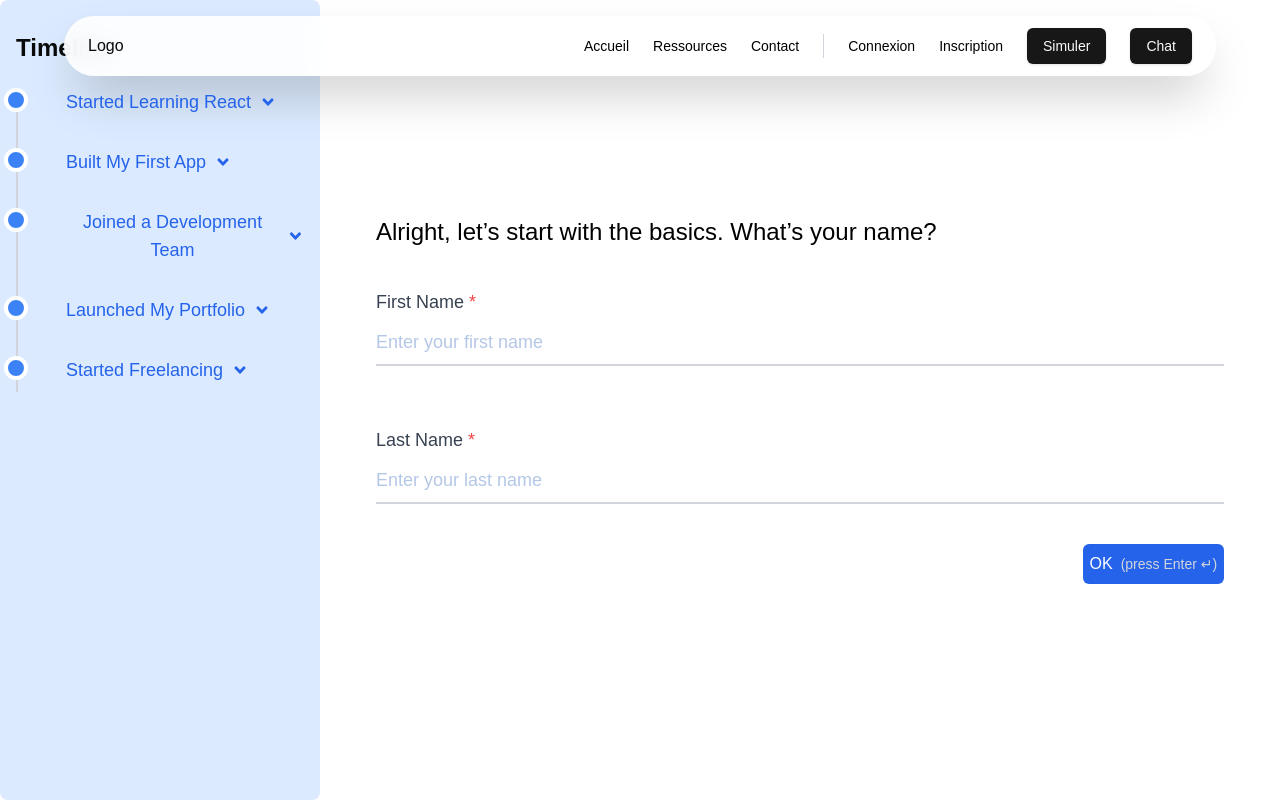
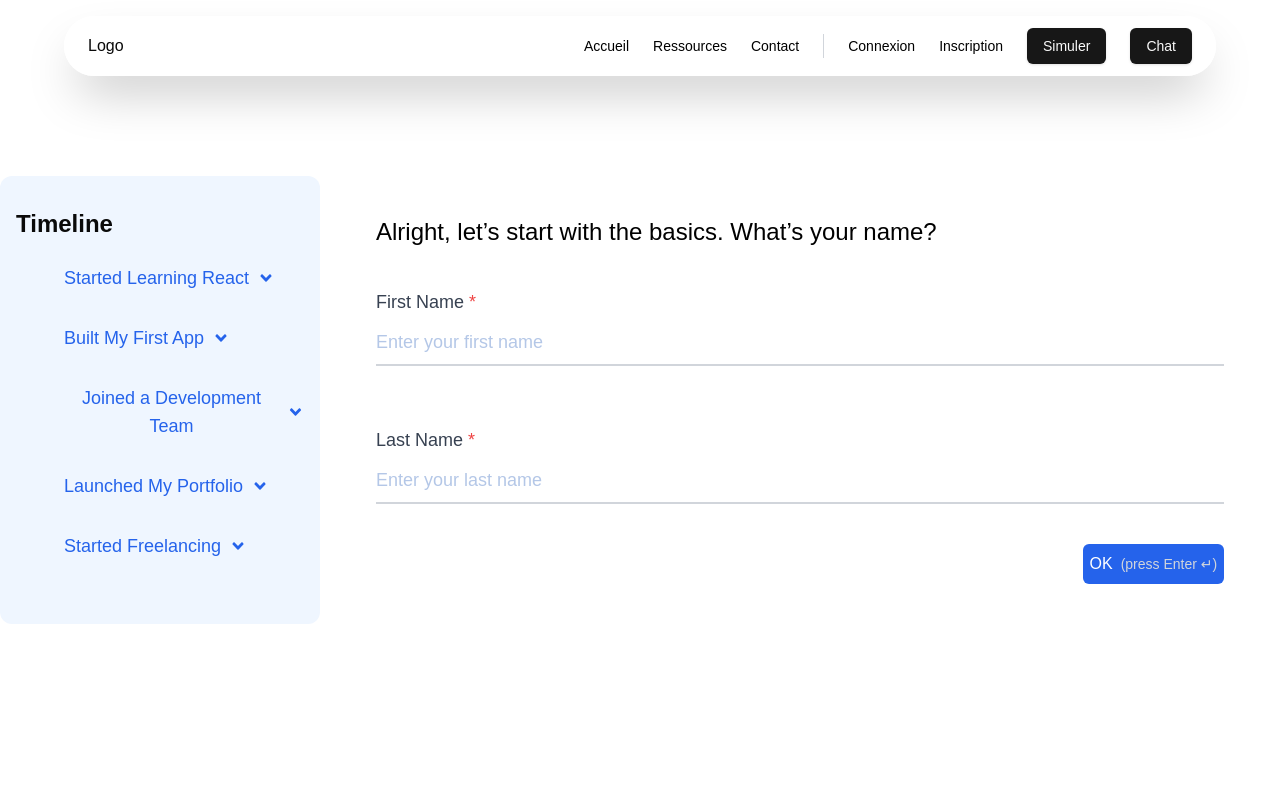
Before and after one commit to Wose4/simpliFisc, a Next.js app: page /questionnaire in a window 1280 px wide. Built offline with nearby package versions, Linux system fonts and the light colour scheme.

Commit message:
Feat: update Timeline from questionnaire

```diff
--- a/package.json
+++ b/package.json
@@ -21,7 +21,7 @@
     "@radix-ui/react-slot": "^1.1.1",
     "@radix-ui/react-switch": "^1.1.2",
     "@radix-ui/react-tooltip": "^1.1.5",
-    "@tabler/icons": "^1.119.0",
+    "@tabler/icons": "^3.24.0",
     "@tabler/icons-react": "^3.24.0",
     "@tsparticles/engine": "^3.7.1",
     "@tsparticles/react": "^3.0.0",
--- a/src/app/questionnaire/page.tsx
+++ b/src/app/questionnaire/page.tsx
@@ -28,6 +28,9 @@ const Questionnaire: React.FC = () => {
       subCategories: [
         { label: "Collaborated on projects", href: "#" },
         { label: "Learned version control", href: "#" },
+        { label: "Learned version control", href: "#" },
+        { label: "Learned version control", href: "#" },
+        { label: "Learned version control", href: "#" },
       ],
     },
     {
@@ -54,7 +57,7 @@ const Questionnaire: React.FC = () => {
 
   return (
     <div className="flex">
-      <div className="w-1/4 flex justify-center bg-blue-100 rounded-lg">
+      <div className="w-1/4 flex justify-center items-center">
         <ThemedTimeline title="Timeline" options={timelineOptions} />
       </div>
       <div className="w-3/4 flex justify-center items-center h-screen">
--- /dev/null
+++ b/src/components/ui/questionnaire-components/questionnaire.css
@@ -0,0 +1,17 @@
+.themed-timeline-scrollbar::-webkit-scrollbar {
+  width: 7px;
+}
+
+.themed-timeline-scrollbar::-webkit-scrollbar-track {
+  background: #f1f1f1; /* Color of the track (background) */
+  border-radius: 10px; /* Round the corners of the track */
+}
+
+.themed-timeline-scrollbar::-webkit-scrollbar-thumb {
+  background: #cfcfcf; /* Color of the thumb (scroll handle) */
+  border-radius: 10px; /* Round the corners of the thumb */
+}
+
+.themed-timeline-scrollbar::-webkit-scrollbar-thumb:hover {
+  background: #a5a5a5; /* Darker color on hover */
+}
--- a/src/components/ui/questionnaire-components/themedTimeline.tsx
+++ b/src/components/ui/questionnaire-components/themedTimeline.tsx
@@ -1,5 +1,6 @@
-import React, { useState } from 'react';
-import { FaAngleDown } from 'react-icons/fa'; // You can use any icon you prefer
+import './questionnaire.css'
+import React, { useState } from "react";
+import { FaAngleDown } from "react-icons/fa";
 
 interface ThemedTimelineProps {
   title: string;
@@ -11,60 +12,54 @@ interface ThemedTimelineProps {
 }
 
 const ThemedTimeline: React.FC<ThemedTimelineProps> = ({ title, options }) => {
-  // State to manage visibility of subcategories (array of open indices)
   const [openIndices, setOpenIndices] = useState<number[]>([]);
 
-  // Toggle subcategory visibility for each timeline step
   const handleToggle = (index: number) => {
     if (openIndices.includes(index)) {
-      setOpenIndices(openIndices.filter((i)  => i !== index)); // Close it if it's already open
+      setOpenIndices(openIndices.filter((i) => i !== index)); // Close it if it's already open
     } else {
       setOpenIndices([...openIndices, index]); // Open it if it's closed
     }
   };
 
   return (
-    <div className="themed-timeline max-w-4xl mx-auto px-4 py-8">
+    <div className="themed-timeline max-w-4xl mx-auto px-4 py-8 bg-blue-50 rounded-xl">
+      {/* Title */}
       <div className="text-2xl font-semibold mb-6">{title}</div>
-      <div className="relative border-l-2 border-gray-300">
+
+      {/* Timeline Steps */}
+      <div className="relative max-h-[500px] overflow-y-auto themed-timeline-scrollbar"> {/* Set a fixed max-height for the whole timeline */}
         {options.map((option, index) => (
-          <div
-            key={index}
-            className="flex flex-col items-start mb-6 relative"
-          >
-            {/* Timeline Dot */}
-            <div className="w-6 h-6 rounded-full bg-blue-500 border-4 border-white absolute -left-3.5 z-10"></div>
-
+          <div key={index} className="flex flex-col mb-6 relative">
             {/* Content - Timeline Step */}
             <div className="ml-12 flex flex-col">
               <div className="flex items-center">
-                {/* Toggle Button for Subcategories */}
                 <button
                   className="flex items-center text-lg font-medium text-blue-600 hover:underline"
                   onClick={() => handleToggle(index)}
                 >
                   {option.label}
-                  {/* Arrow Icon */}
                   <FaAngleDown
                     className={`ml-2 transition-transform duration-300 ease-in-out transform ${
-                      openIndices.includes(index) ? 'rotate-180' : ''
+                      openIndices.includes(index) ? "rotate-180" : ""
                     }`}
                   />
                 </button>
               </div>
+
               {/* Subcategories - Hidden/Visible based on toggle state */}
               <div
                 className={`transition-all duration-300 ease-in-out ml-6 mt-2 overflow-hidden ${
                   openIndices.includes(index)
-                    ? 'max-h-screen opacity-100'
-                    : 'max-h-0 opacity-0'
+                    ? "max-h-[200px] opacity-100 overflow-y-auto" // Allow scroll if content exceeds max height
+                    : "max-h-0 opacity-0"
                 }`}
               >
                 {option.subCategories &&
                   option.subCategories.map((subCategory, subIndex) => (
                     <div key={subIndex} className="flex flex-col mb-2">
                       <a
-                        href={subCategory.href || '#'}
+                        href={subCategory.href || "#"}
                         className="text-sm text-gray-700 hover:underline"
                       >
                         {subCategory.label}
@@ -73,7 +68,6 @@ const ThemedTimeline: React.FC<ThemedTimelineProps> = ({ title, options }) => {
                   ))}
               </div>
             </div>
-
           </div>
         ))}
       </div>
```
